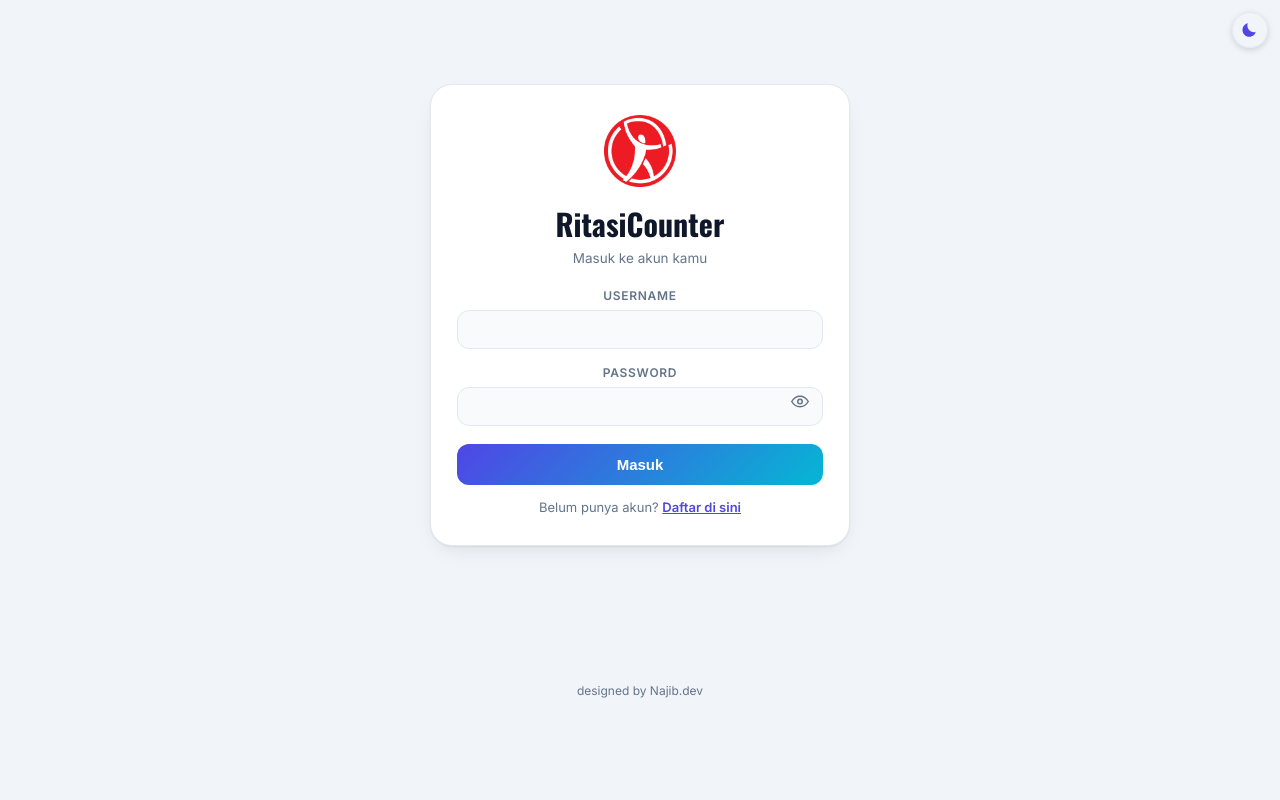
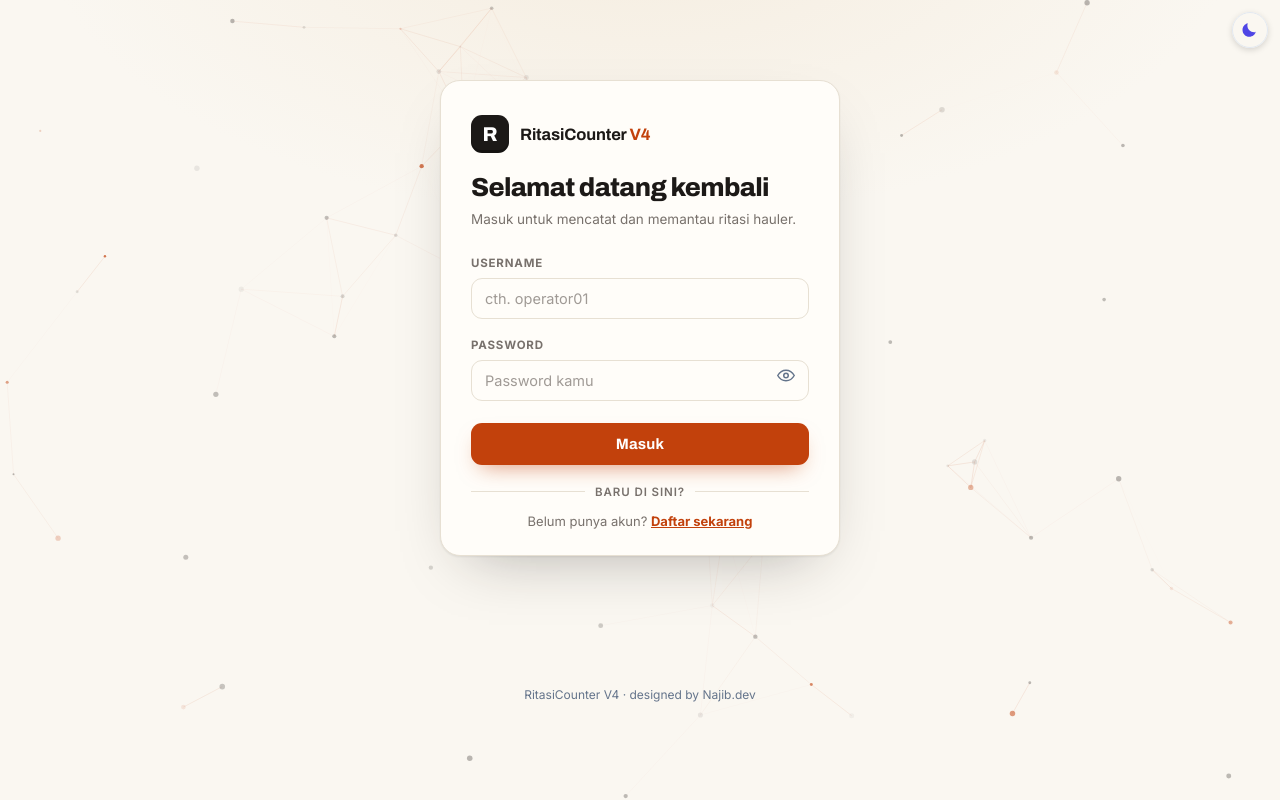
Before and after one commit to zulfaeuis1326/rico-v4, a Next.js app in the folder ritasicounter-v4/: page /login in a window 1280 px wide. Built offline with nearby package versions, Linux system fonts and the light colour scheme.

Commit message:
Auth V4: tipografi Archivo profesional + background partikel dot + palet industrial

```diff
--- /dev/null
+++ b/ritasicounter-v4/components/AuthDots.js
@@ -0,0 +1,102 @@
+import { useEffect, useRef } from "react";
+
+// Background partikel dot yang tenang: titik-titik melayang pelan + garis
+// penghubung tipis di dekat kursor. Warna amber industrial, opacity rendah.
+// SSR-aman (semua jalan di useEffect), hormati prefers-reduced-motion.
+export default function AuthDots({ density }) {
+  const ref = useRef(null);
+
+  useEffect(function () {
+    const canvas = ref.current;
+    if (!canvas) return;
+    const ctx = canvas.getContext("2d");
+    let raf = 0;
+    let w = 0, h = 0;
+    const mouse = { x: -9999, y: -9999 };
+    const reduced = window.matchMedia("(prefers-reduced-motion: reduce)").matches;
+    const dark = document.documentElement.getAttribute("data-theme") === "dark";
+
+    const N = density || Math.min(90, Math.floor((window.innerWidth * window.innerHeight) / 16000));
+    const dots = Array.from({ length: N }, function () {
+      return {
+        x: Math.random(), y: Math.random(),
+        vx: (Math.random() - 0.5) * 0.00045,
+        vy: (Math.random() - 0.5) * 0.00045,
+        r: 1 + Math.random() * 1.8,
+        ph: Math.random() * Math.PI * 2,
+        accent: Math.random() < 0.22,
+      };
+    });
+
+    function resize() {
+      const dpr = Math.min(window.devicePixelRatio || 1, 2);
+      w = canvas.clientWidth; h = canvas.clientHeight;
+      canvas.width = w * dpr; canvas.height = h * dpr;
+      ctx.setTransform(dpr, 0, 0, dpr, 0, 0);
+    }
+    resize();
+    window.addEventListener("resize", resize);
+
+    function onMove(e) {
+      const r = canvas.getBoundingClientRect();
+      mouse.x = e.clientX - r.left; mouse.y = e.clientY - r.top;
+    }
+    function onLeave() { mouse.x = -9999; mouse.y = -9999; }
+    window.addEventListener("mousemove", onMove);
+    window.addEventListener("mouseout", onLeave);
+
+    const LINK = 130;
+    function frame(t) {
+      ctx.clearRect(0, 0, w, h);
+      const pts = dots.map(function (d) {
+        if (!reduced) {
+          d.x = (d.x + d.vx + 1) % 1;
+          d.y = (d.y + d.vy + 1) % 1;
+        }
+        return { x: d.x * w, y: d.y * h, d };
+      });
+      // garis penghubung
+      for (let i = 0; i < pts.length; i++) {
+        for (let j = i + 1; j < pts.length; j++) {
+          const dx = pts[i].x - pts[j].x, dy = pts[i].y - pts[j].y;
+          const dist = Math.sqrt(dx * dx + dy * dy);
+          if (dist < LINK) {
+            const a = (1 - dist / LINK) * (dark ? 0.16 : 0.12);
+            ctx.strokeStyle = dark ? "rgba(245,158,11," + a + ")" : "rgba(194,65,12," + a + ")";
+            ctx.lineWidth = 1;
+            ctx.beginPath(); ctx.moveTo(pts[i].x, pts[i].y); ctx.lineTo(pts[j].x, pts[j].y); ctx.stroke();
+          }
+        }
+      }
+      // titik
+      pts.forEach(function (p) {
+        const tw = reduced ? 0.7 : 0.45 + 0.35 * Math.sin(t / 1400 + p.d.ph);
+        if (p.d.accent) {
+          ctx.fillStyle = dark ? "rgba(245,158,11," + tw + ")" : "rgba(194,65,12," + (tw * 0.9) + ")";
+        } else {
+          ctx.fillStyle = dark ? "rgba(231,229,228," + (tw * 0.5) + ")" : "rgba(68,64,60," + (tw * 0.45) + ")";
+        }
+        ctx.beginPath(); ctx.arc(p.x, p.y, p.d.r, 0, Math.PI * 2); ctx.fill();
+      });
+      // highlight lembut di sekitar kursor
+      if (mouse.x > 0) {
+        const g = ctx.createRadialGradient(mouse.x, mouse.y, 0, mouse.x, mouse.y, 180);
+        if (dark) { g.addColorStop(0, "rgba(245,158,11,0.07)"); g.addColorStop(1, "rgba(245,158,11,0)"); }
+        else { g.addColorStop(0, "rgba(194,65,12,0.06)"); g.addColorStop(1, "rgba(194,65,12,0)"); }
+        ctx.fillStyle = g;
+        ctx.fillRect(mouse.x - 180, mouse.y - 180, 360, 360);
+      }
+      if (!reduced) raf = requestAnimationFrame(frame);
+    }
+    raf = requestAnimationFrame(frame);
+
+    return function () {
+      cancelAnimationFrame(raf);
+      window.removeEventListener("resize", resize);
+      window.removeEventListener("mousemove", onMove);
+      window.removeEventListener("mouseout", onLeave);
+    };
+  }, [density]);
+
+  return <canvas ref={ref} className="auth-bg-canvas" aria-hidden="true" />;
+}
--- a/ritasicounter-v4/pages/_app.js
+++ b/ritasicounter-v4/pages/_app.js
@@ -21,7 +21,7 @@ export default function App({ Component, pageProps }) {
         <link rel="preconnect" href="https://fonts.googleapis.com" />
         <link rel="preconnect" href="https://fonts.gstatic.com" crossOrigin="true" />
         <link
-          href="https://fonts.googleapis.com/css2?family=Oswald:wght@500;600;700&family=JetBrains+Mono:wght@500;700&family=Inter:wght@400;500;600&display=swap"
+          href="https://fonts.googleapis.com/css2?family=Archivo:wght@600;700;800&family=Oswald:wght@500;600;700&family=JetBrains+Mono:wght@500;700&family=Inter:wght@400;500;600;700&display=swap"
           rel="stylesheet"
         />
       </Head>
--- a/ritasicounter-v4/pages/login.js
+++ b/ritasicounter-v4/pages/login.js
@@ -1,5 +1,6 @@
 import { useState } from "react";
 import { apiJson } from "../lib/apiClient";
+import AuthDots from "../components/AuthDots";
 
 function EyeIcon() {
   return (
@@ -46,12 +47,16 @@ export default function Login() {
 
   return (
     <div className="auth-wrap">
+      <AuthDots />
       <div className="auth-card">
-        <img src="/logo.png" alt="Logo" className="auth-logo" onError={function (e) { e.target.style.display = "none"; }} />
-        <div className="auth-title">RitasiCounter</div>
-        <div className="auth-subtitle">Masuk ke akun kamu</div>
+        <div className="auth-brand">
+          <span className="auth-mark">R</span>
+          <span className="auth-brand-text">RitasiCounter <em>V4</em></span>
+        </div>
+        <h1 className="auth-title">Selamat datang kembali</h1>
+        <p className="auth-subtitle">Masuk untuk mencatat dan memantau ritasi hauler.</p>
 
-        <form onSubmit={handleSubmit}>
+        <form onSubmit={handleSubmit} className="auth-form">
           <div className="field-group">
             <label className="field-label" htmlFor="username">Username</label>
             <input
@@ -61,6 +66,7 @@ export default function Login() {
               onChange={function (e) { setUsername(e.target.value); }}
               autoCapitalize="none"
               autoComplete="username"
+              placeholder="cth. operator01"
             />
           </div>
 
@@ -74,6 +80,7 @@ export default function Login() {
                 value={password}
                 onChange={function (e) { setPassword(e.target.value); }}
                 autoComplete="current-password"
+                placeholder="Password kamu"
               />
               <button
                 type="button"
@@ -87,18 +94,19 @@ export default function Login() {
             </div>
           </div>
 
-          {error && <div className="field-error">{error}</div>}
+          {error && <div className="field-error" role="alert">{error}</div>}
 
           <button className="auth-submit" disabled={loading}>
             {loading ? "Memproses..." : "Masuk"}
           </button>
         </form>
 
+        <div className="auth-divider"><span>baru di sini?</span></div>
         <div className="auth-switch">
-          Belum punya akun? <a href="/register">Daftar di sini</a>
+          Belum punya akun? <a href="/register">Daftar sekarang</a>
         </div>
       </div>
-      <div className="app-footer">designed by Najib.dev</div>
+      <div className="app-footer auth-foot">RitasiCounter V4 · designed by Najib.dev</div>
     </div>
   );
 }
--- a/ritasicounter-v4/styles/globals.css
+++ b/ritasicounter-v4/styles/globals.css
@@ -107,3 +107,35 @@ td{padding:9px 10px;border-bottom:1px solid var(--border);white-space:nowrap}
 @keyframes sh{to{background-position:-200% 0}}
 .chip-row{display:flex;gap:6px;flex-wrap:wrap}.chip{font-size:11.5px;font-weight:700;padding:4px 10px;border-radius:999px;background:var(--soft);border:1px solid var(--border);color:var(--muted)}
 .unit-hourly-table td,.list-table td{white-space:nowrap}
+
+/* ===== Auth V4: industrial, profesional (stone + amber safety) ===== */
+.auth-wrap{--a-bg:#faf7f1;--a-card:#fffdf9;--a-ink:#1c1917;--a-muted:#78716c;--a-line:#e7e0d3;--a-accent:#c2410c;--a-accent-ink:#fff7ed;--a-focus:rgba(194,65,12,.14);--a-shadow:0 1px 2px rgba(28,25,23,.07),0 24px 60px -28px rgba(28,25,23,.35);
+  position:relative;overflow:hidden;background:var(--a-bg);background-image:radial-gradient(1000px 500px at 50% -10%,#f5ede0 0%,rgba(245,237,224,0) 60%);}
+[data-theme="dark"] .auth-wrap{--a-bg:#0c0a09;--a-card:#171412;--a-ink:#f5f4f2;--a-muted:#a8a29e;--a-line:#2b2622;--a-accent:#f59e0b;--a-accent-ink:#1c1005;--a-focus:rgba(245,158,11,.18);--a-shadow:0 24px 60px -20px rgba(0,0,0,.7);
+  background-image:radial-gradient(1000px 500px at 50% -10%,#231a10 0%,rgba(35,26,16,0) 60%);}
+.auth-bg-canvas{position:absolute;inset:0;width:100%;height:100%;pointer-events:none;}
+.auth-wrap .auth-card{position:relative;max-width:400px;padding:34px 30px 26px;border-radius:20px;background:var(--a-card);border:1px solid var(--a-line);box-shadow:var(--a-shadow);text-align:left;}
+.auth-brand{display:flex;align-items:center;gap:11px;margin-bottom:20px;}
+.auth-mark{width:38px;height:38px;border-radius:11px;display:grid;place-items:center;font-family:Archivo,Inter,sans-serif;font-weight:800;font-size:20px;color:#fff;background:#1c1917;box-shadow:inset 0 -3px 0 rgba(0,0,0,.25);}
+[data-theme="dark"] .auth-mark{background:#f59e0b;color:#1c1005;box-shadow:inset 0 -3px 0 rgba(0,0,0,.2);}
+.auth-brand-text{font-family:Archivo,Inter,sans-serif;font-weight:700;font-size:16.5px;letter-spacing:-.01em;color:var(--a-ink);}
+.auth-brand-text em{font-style:normal;color:var(--a-accent);}
+.auth-wrap .auth-title{font-family:Archivo,Inter,sans-serif;font-weight:800;font-size:26px;letter-spacing:-.025em;line-height:1.15;margin:0 0 6px;color:var(--a-ink);}
+.auth-wrap .auth-subtitle{font-size:13.5px;line-height:1.6;color:var(--a-muted);margin:0 0 20px;}
+.auth-form .field-group{margin-bottom:14px;}
+.auth-form .field-label{font-size:11.5px;font-weight:700;letter-spacing:.07em;text-transform:uppercase;color:var(--a-muted);}
+.auth-form .field-input{margin-top:7px;background:var(--a-card);border:1.5px solid var(--a-line);border-radius:11px;padding:11px 13px;font-size:14.5px;color:var(--a-ink);}
+.auth-form .field-input::placeholder{color:var(--a-muted);opacity:.7;}
+.auth-form .field-input:focus{border-color:var(--a-accent);box-shadow:0 0 0 3px var(--a-focus);}
+.auth-form .field-error{background:#fef2f2;color:#b91c1c;border:1px solid #fecaca;}
+[data-theme="dark"] .auth-form .field-error{background:rgba(220,38,38,.12);color:#fca5a5;border-color:rgba(220,38,38,.35);}
+.auth-wrap .auth-submit{margin-top:8px;border-radius:11px;padding:13px;font-family:Archivo,Inter,sans-serif;font-weight:700;font-size:15px;letter-spacing:.01em;background:var(--a-accent);color:#fff;border:none;box-shadow:0 10px 22px -10px rgba(194,65,12,.6);transition:transform .06s ease,filter .15s ease;}
+[data-theme="dark"] .auth-wrap .auth-submit{box-shadow:0 10px 22px -10px rgba(245,158,11,.5);}
+.auth-wrap .auth-submit:hover:not(:disabled){filter:brightness(1.06);}
+.auth-wrap .auth-submit:active:not(:disabled){transform:scale(.985);}
+.auth-divider{display:flex;align-items:center;gap:10px;margin:20px 0 10px;color:var(--a-muted);font-size:11.5px;font-weight:600;letter-spacing:.08em;text-transform:uppercase;}
+.auth-divider::before,.auth-divider::after{content:"";flex:1;height:1px;background:var(--a-line);}
+.auth-wrap .auth-switch{text-align:center;color:var(--a-muted);}
+.auth-wrap .auth-switch a{color:var(--a-accent);}
+.auth-wrap .auth-logo{display:none;}
+.auth-foot{position:relative;background:transparent;border:none;}
```
Also changed, not shown: ritasicounter-v4/pages/register.js (+8 -2 lines).
